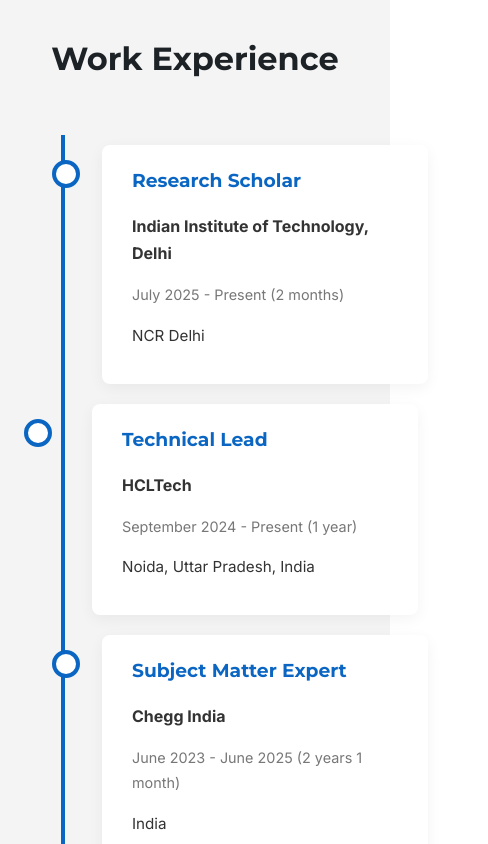
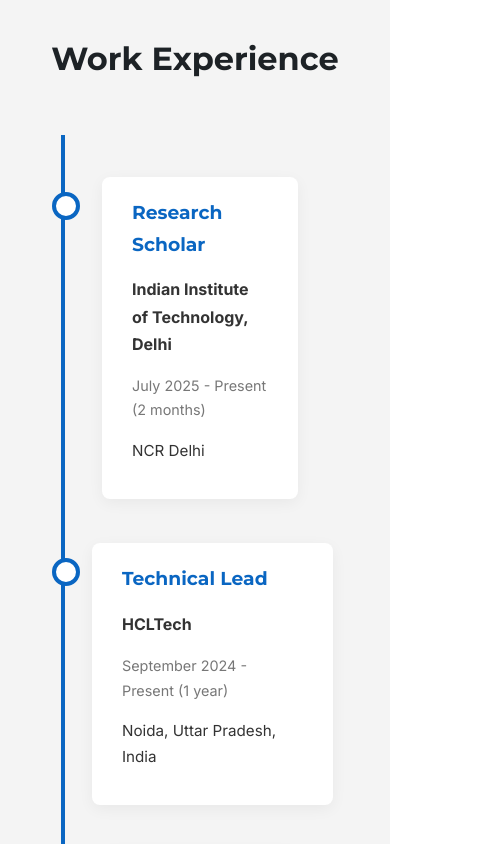
Before and after one commit to PabitraSahoo/PabitraSahoo.github.io, a plain HTML site: page index.html in a window 390 px wide. Shown: the part 1600-2444 px from the top of the page, 488 px wide, since content can reach past the window. Drawn offline with Linux system fonts and the light colour scheme.

Commit message:
Update style.css
up

```diff
--- a/style.css
+++ b/style.css
@@ -160,6 +160,7 @@
     position: relative;
     max-width: 750px;
     margin: 0 auto;
+    padding: 2rem 0;
 }
 
 .timeline::after {
@@ -171,12 +172,15 @@
     bottom: 0;
     left: 50%;
     margin-left: -2px;
+    z-index: 0;
 }
 
 .timeline-item {
     padding: 10px 40px;
     position: relative;
     width: 50%;
+    box-sizing: border-box;
+    margin-bottom: 2rem;
 }
 
 .timeline-item:nth-child(odd) {
@@ -196,15 +200,19 @@
     position: absolute;
     width: 20px;
     height: 20px;
-    right: -12px;
     background-color: var(--light-color);
     border: 4px solid var(--primary-color);
     top: 25px;
     border-radius: 50%;
-    z-index: 1;
+    z-index: 2;
 }
+
+.timeline-item:nth-child(odd)::after {
+    right: -12px;
+}
+
 .timeline-item:nth-child(even)::after {
-    left: -8px;
+    left: -12px;
 }
 
 
@@ -355,12 +363,13 @@
         width: 100%;
         padding-left: 70px;
         padding-right: 25px;
+        margin-bottom: 1.5rem;
     }
     .timeline-item:nth-child(odd), .timeline-item:nth-child(even) {
         left: 0;
         text-align: left;
     }
-    .timeline-item::after {
+    .timeline-item:nth-child(odd)::after, .timeline-item:nth-child(even)::after {
         left: 20px;
     }
 }
```
